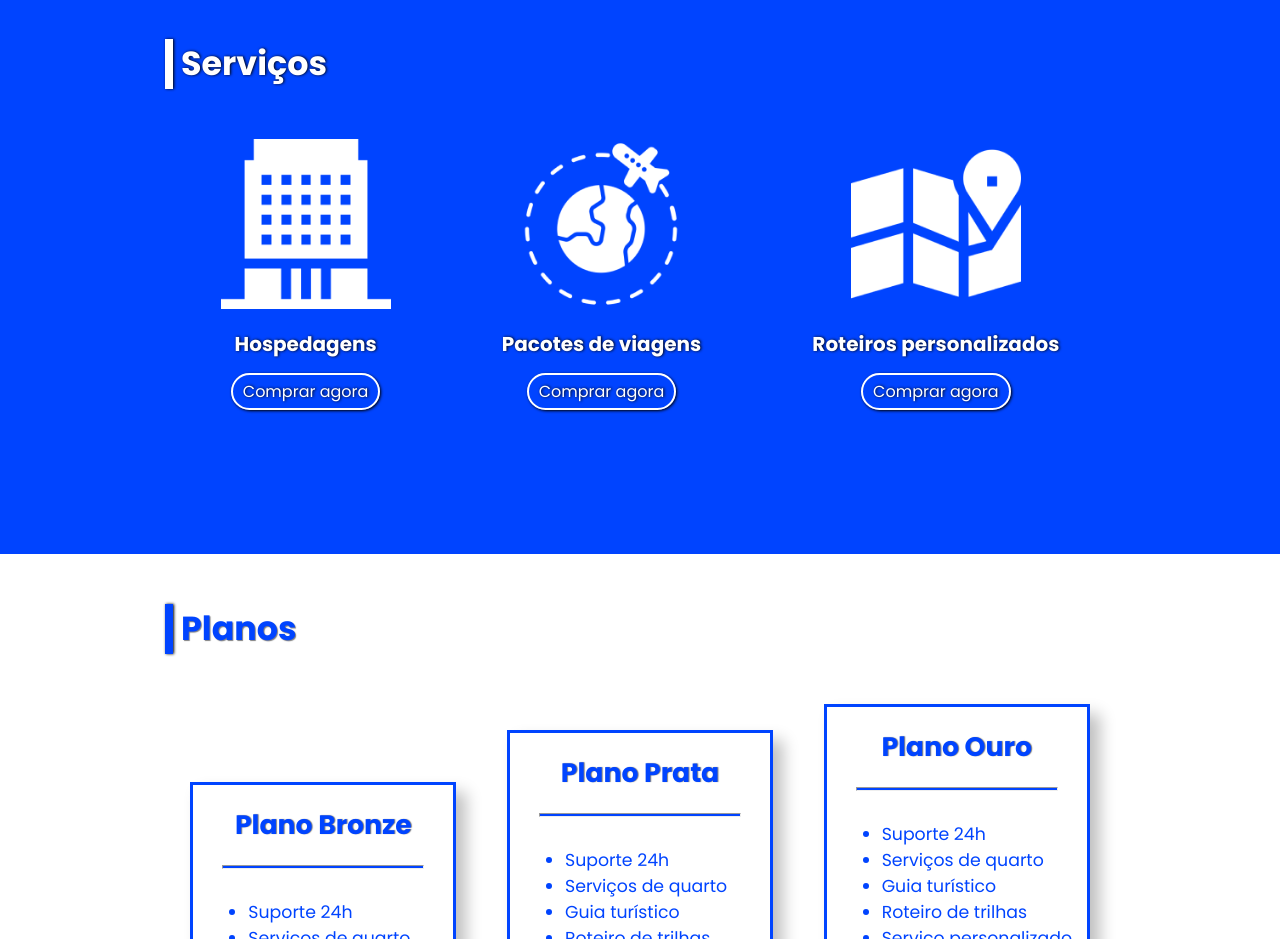
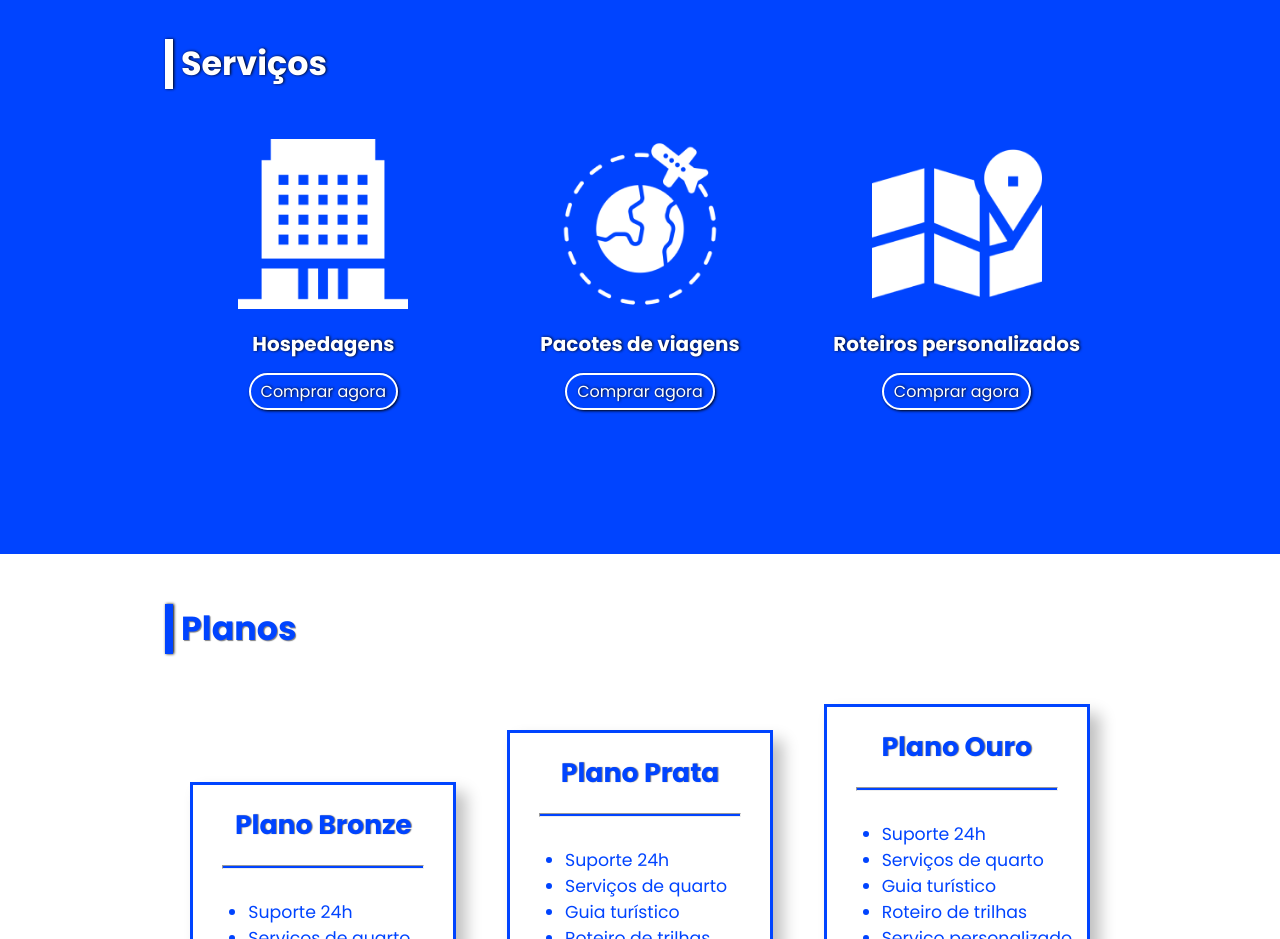
Before and after one commit to mateusaraujos/project-flexbox-dio, a plain HTML site: page flex-projeto/index.html in a window 1280 px wide. Shown: the part 1060-1999 px from the top of the page. Drawn offline with Linux system fonts and the light colour scheme.

Commit message:
margens de icon-1 e icon-2 ajustadas

```diff
--- a/flex-projeto/index.html
+++ b/flex-projeto/index.html
@@ -68,7 +68,7 @@
 
             <section id="tipos-servicos">
                 <article class="nossos-servicos">
-                    <figure class="servicos-icon">
+                    <figure id="icon-1" class="servicos-icon">
                         <img src="./images/icon-2.png" alt="hospedagens">
                         <figcaption>Hospedagens</figcaption>
                     </figure>
@@ -76,7 +76,7 @@
                 </article>
 
                 <article class="nossos-servicos">
-                    <figure class="servicos-icon">
+                    <figure id="icon-2" class="servicos-icon">
                         <img src="./images/icon-1.png" alt="pacote de viagens">
                         <figcaption>Pacotes de viagens</figcaption>
                     </figure>
@@ -84,7 +84,7 @@
                 </article>
 
                 <article class="nossos-servicos">
-                    <figure class="servicos-icon">
+                    <figure id="icon-3" class="servicos-icon">
                         <img src="./images/icon-3.png" alt="roteiros personalizados">
                         <figcaption>Roteiros personalizados</figcaption>
                     </figure>
--- a/flex-projeto/style.css
+++ b/flex-projeto/style.css
@@ -194,6 +194,10 @@ a:hover {
     font-weight: 700;
 }
 
+#icon-1 img, #icon-2 img {
+    margin: 0 38.51px;
+}
+
 .blue-line {
     margin: auto;
     width: 80%;
```
